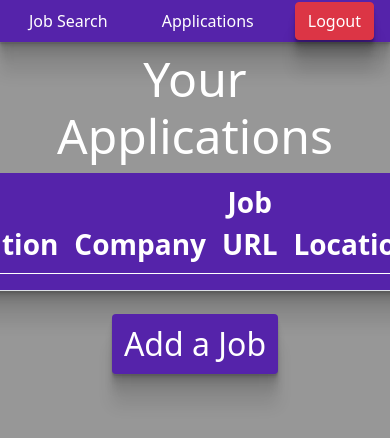
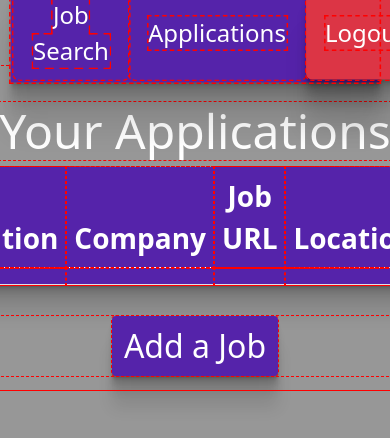
Before and after one commit to borelli28/Job-Board, a Django app: template job_board_app/templates/tracker_app.html in a window 390 px wide; the page is wider, and only the part inside the window is pictured. Shown: the top 438 px of that part. Run offline with Django 3.2, Linux system fonts and the light colour scheme; the template is opened without the code that fills it, so the values that code supplies are empty.

Commit message:
Added mobile syle to nav in tracker_app.html

```diff
--- a/job_board_app/static/styles/tracker_app_style.css
+++ b/job_board_app/static/styles/tracker_app_style.css
@@ -4,6 +4,9 @@
 
 body {
   background-color: #979797;
+  display: flex;
+  justify-content: center;
+  flex-wrap: wrap;
 }
 
 nav {
@@ -11,6 +14,7 @@ nav {
   justify-content: space-around;
   background-color: #5523AA;
   padding: 0.5%;
+  width: 100%;
   box-shadow: rgba(0, 0, 0, 0.09) 0px 2px 1px, rgba(0, 0, 0, 0.09) 0px 4px 2px, rgba(0, 0, 0, 0.09) 0px 8px 4px, rgba(0, 0, 0, 0.09) 0px 16px 8px, rgba(0, 0, 0, 0.09) 0px 32px 16px;
 }
 
@@ -140,16 +144,23 @@ main #paginator a {
 }
 
 @media only screen and (max-width: 1280px) {
-  /* * {
+  * {
     outline: 1px dashed red;
-  } */
+  }
 
   .hide {
     display: None;
   }
 
+  nav {
+    transform: scale(1.5);
+    justify-content: space-around;
+    width: 63%;
+  }
+
   main h3 {
     font-size: 300%;
+    margin: 5% 0 1% 0;
   }
 
   main table {
```
